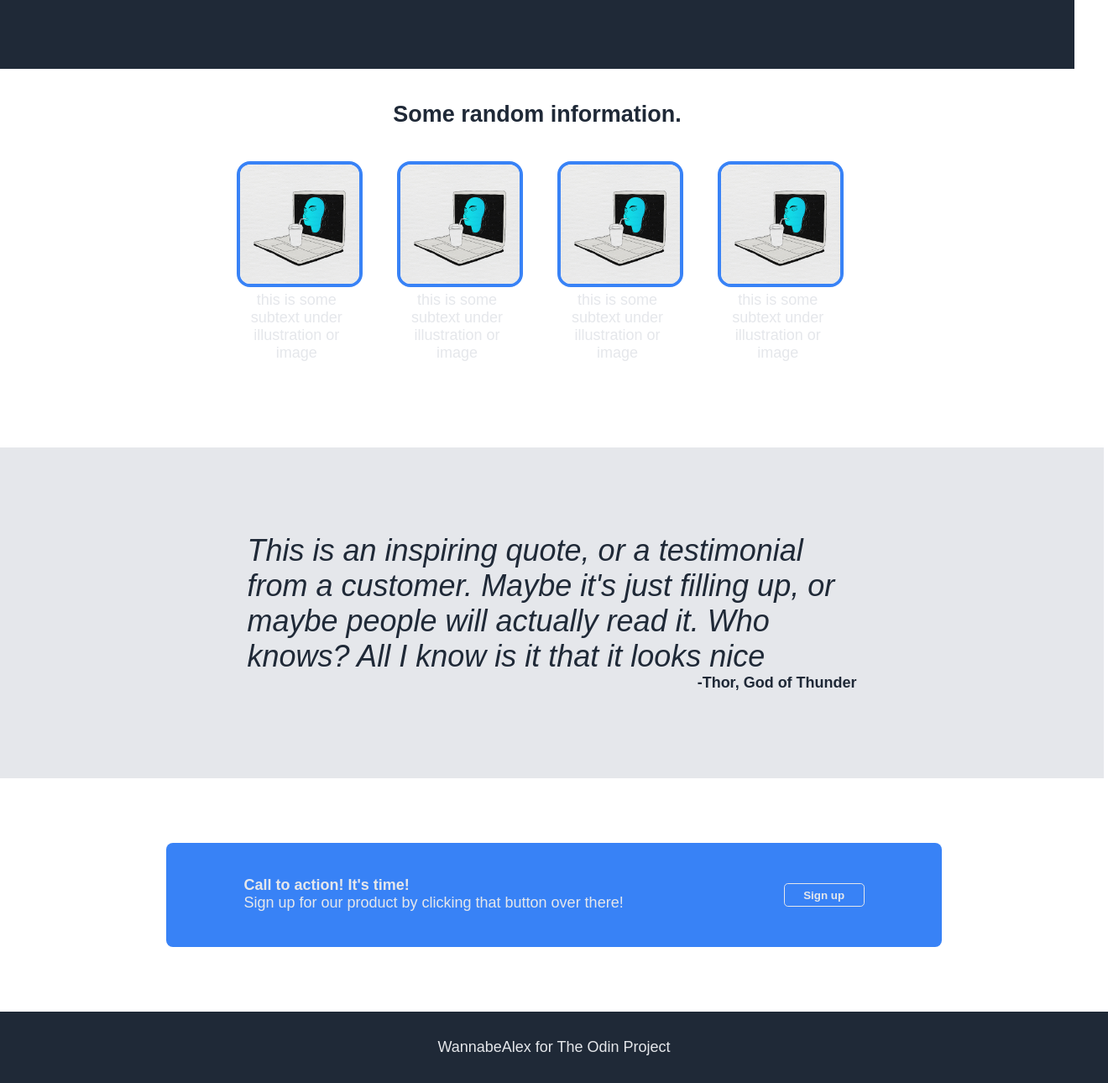
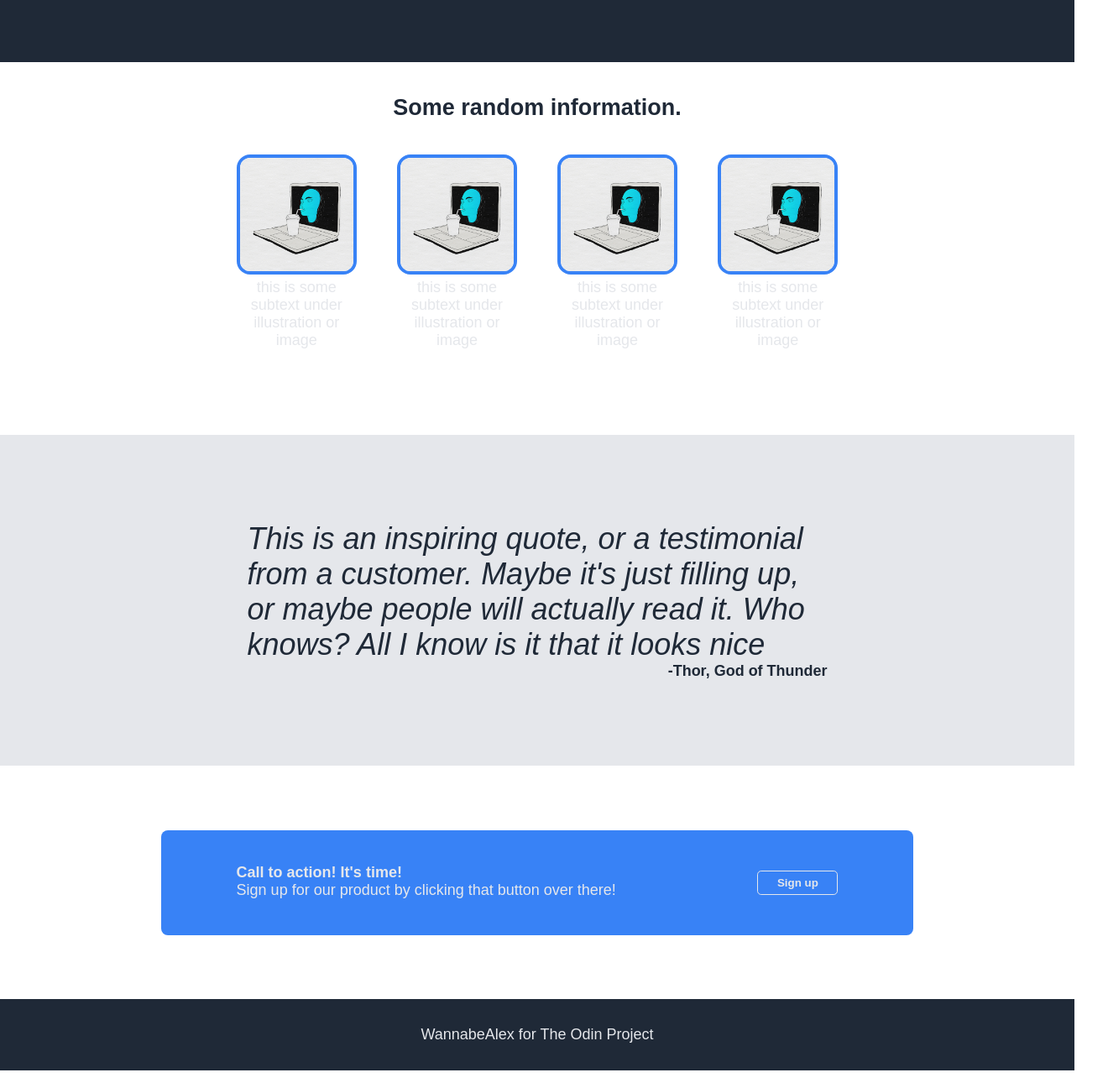
Before and after one commit to WannabeAlex/Landing-Page, a plain HTML site: page index.html in a window 1280 px wide. Shown: the part 489-1779 px from the top of the page at 84% size, 1320 px wide, since content can reach past the window. Drawn offline with Linux system fonts and the light colour scheme.

Commit message:
fixing flexibility issues

```diff
--- a/css/main.css
+++ b/css/main.css
@@ -19,7 +19,7 @@ button {
 
 /* NAVIGATION */
 nav {
-    min-width: 1320px;
+    min-width: 1080px;
     padding: 0.5rem 16%;
     display: flex;
     justify-content: space-between;
@@ -48,6 +48,7 @@ nav li a {
 
 /* HERO */
 .hero {
+    min-width: 1080px;
     padding: 8% 16%;
     color: #E5E7EB;
     display: flex;
@@ -56,7 +57,6 @@ nav li a {
 
 .hero-left {
     width: 50%;
-    min-width: 430px;
 }
 
 .hero-left .title {
@@ -82,13 +82,13 @@ nav li a {
 
 .hero-right {
     width: 50%;
-    min-width: 430px;
     margin: 0 0 0 2rem;
     border-radius: 1rem;
 }
 
 /* INFORMATION */
 .information-container {
+    min-width: 1080px;
     padding: 3% 22% 8%;
     display: flex;
     flex-direction: column;
@@ -115,7 +115,6 @@ nav li a {
 
 .information-panel .panel img {
     width: 100%;
-    min-width: 150px;
     border: 0.25rem solid #3882F6;
     border-radius: 1rem;
 }
@@ -127,7 +126,7 @@ nav li a {
 
 /* QUOTE */
 .quote-container {
-    min-width: 1315px;
+    min-width: 1080px;
     padding: 8% 23%;
     background-color: #E5E7EB;
     color: #1F2937;
@@ -145,7 +144,7 @@ nav li a {
 
 /* SIGNUP */
 .signup-container {
-    min-width: 1320px;
+    min-width: 1080;
     padding: 6% 0;
     display: flex;
     justify-content: center;
@@ -182,7 +181,7 @@ nav li a {
 
 /* FOOTER */
 footer {
-    min-width: 1320px;
+    min-width: 1080px;
     padding: 2rem;
     background-color: #1F2937;
     color:#E5E7EB;
```
